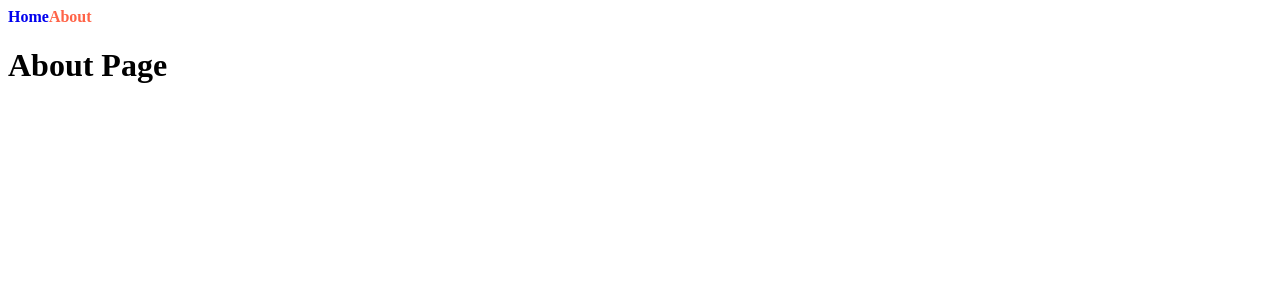
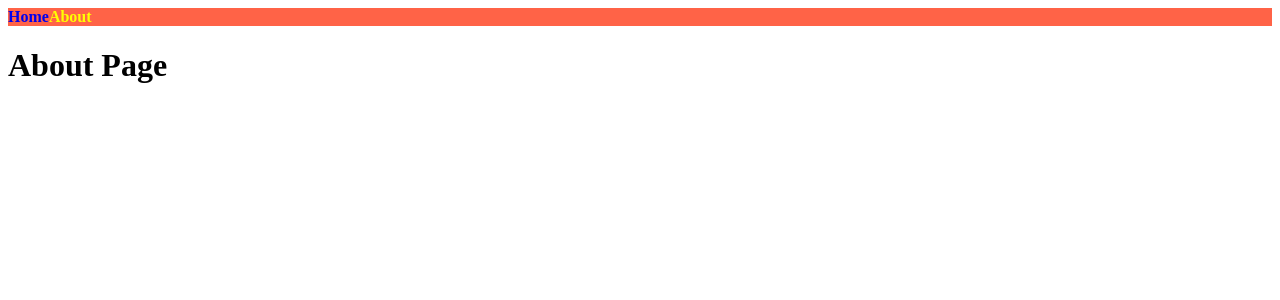
Before and after one commit to cattynip/nextjs-intro, a Next.js app: page /about in a window 1280 px wide. Shown: the top 300 px of the page. Built offline with nearby package versions, Linux system fonts and the light colour scheme.

Commit message:
1.5 Styles JSX

```diff
--- a/components/NavBar.module.css
+++ /dev/null
@@ -1,8 +0,0 @@
-.link {
-  text-decoration: none;
-  font-weight: 900;
-}
-
-.active {
-  color: tomato;
-}
--- a/components/NavBar.tsx
+++ b/components/NavBar.tsx
@@ -1,6 +1,5 @@
 import Link from "next/link";
 import { useRouter } from "next/router";
-import styles from "./NavBar.module.css";
 
 function NavBar() {
   const router = useRouter();
@@ -8,19 +7,29 @@ function NavBar() {
   return (
     <nav>
       <Link href="/">
-        <a className={`${styles.link} ${router.pathname === "/" ? styles.active : ""}`}>
+        <a className={router.pathname === "/" ? "active" : ""}>
           Home
         </a>
       </Link>
 
       <Link href="/about">
-        <a className={[
-          styles.link,
-          router.pathname === "/about" ? styles.active : "",
-        ].join(" ")}>
+        <a className={router.pathname === "/about" ? "active" : ""}>
           About
         </a>
       </Link>
+      <style jsx>{`
+        nav {
+          background-color: tomato;
+        }
+        a {
+          text-decoration: none;
+          font-weight: 900;
+        }
+
+        .active {
+          color: yellow;
+        }
+      `}</style>
     </nav >
   );
 }
--- a/package.json
+++ b/package.json
@@ -13,12 +13,14 @@
   "dependencies": {
     "next": "12.2.2",
     "react": "18.2.0",
-    "react-dom": "18.2.0"
+    "react-dom": "18.2.0",
+    "styled-jsx": "^5.0.2"
   },
   "devDependencies": {
     "@types/node": "18.0.6",
     "@types/react": "18.0.15",
     "@types/react-dom": "18.0.6",
+    "@types/styled-jsx": "^3.4.4",
     "eslint": "8.20.0",
     "eslint-config-next": "12.2.2",
     "typescript": "4.7.4"
--- a/pages/index.tsx
+++ b/pages/index.tsx
@@ -4,7 +4,7 @@ function Home() {
   return (
     <div>
       <NavBar />
-      <h1>Home Page</h1>
+      <h1 className="active">Home Page</h1>
     </div>
   );
 }
```
Also changed, not shown: components/custom.d.ts (added, +8 -0 lines), 1 other file (tests, documents, lock files or other folders).
